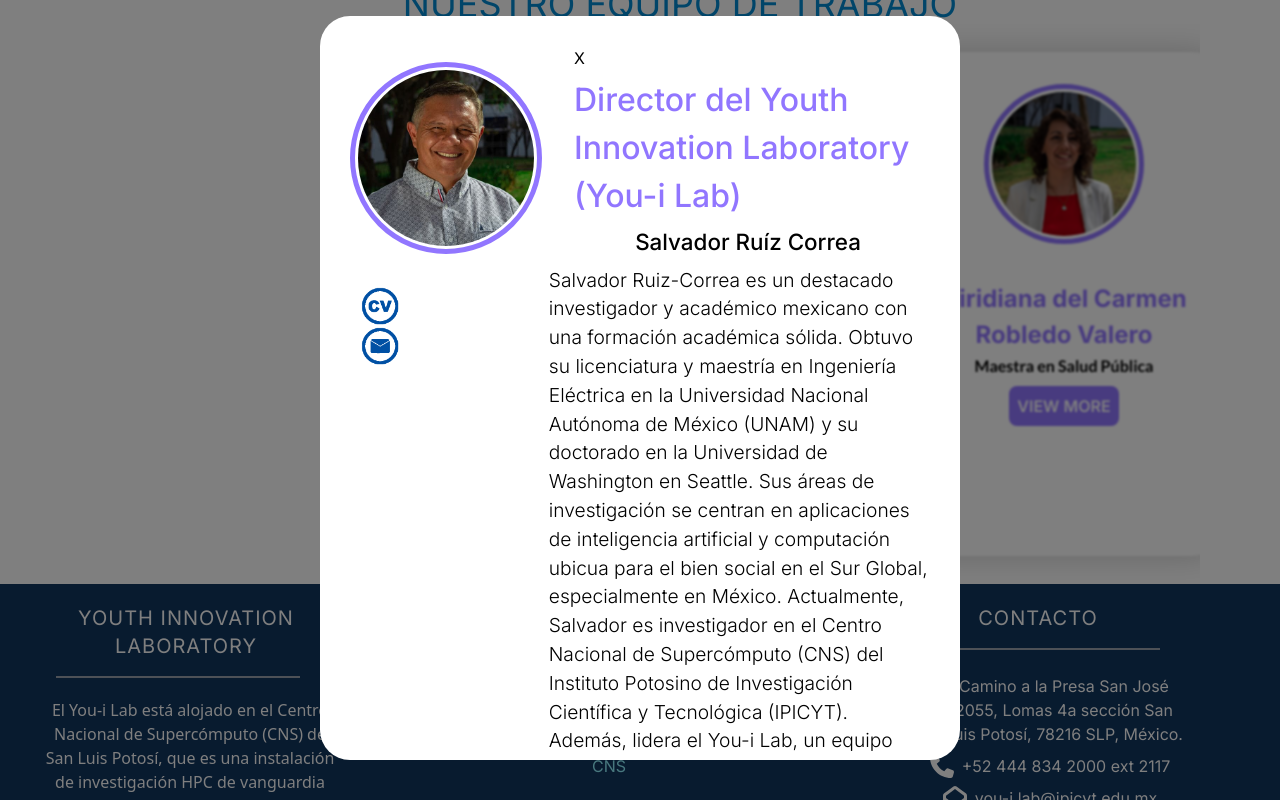
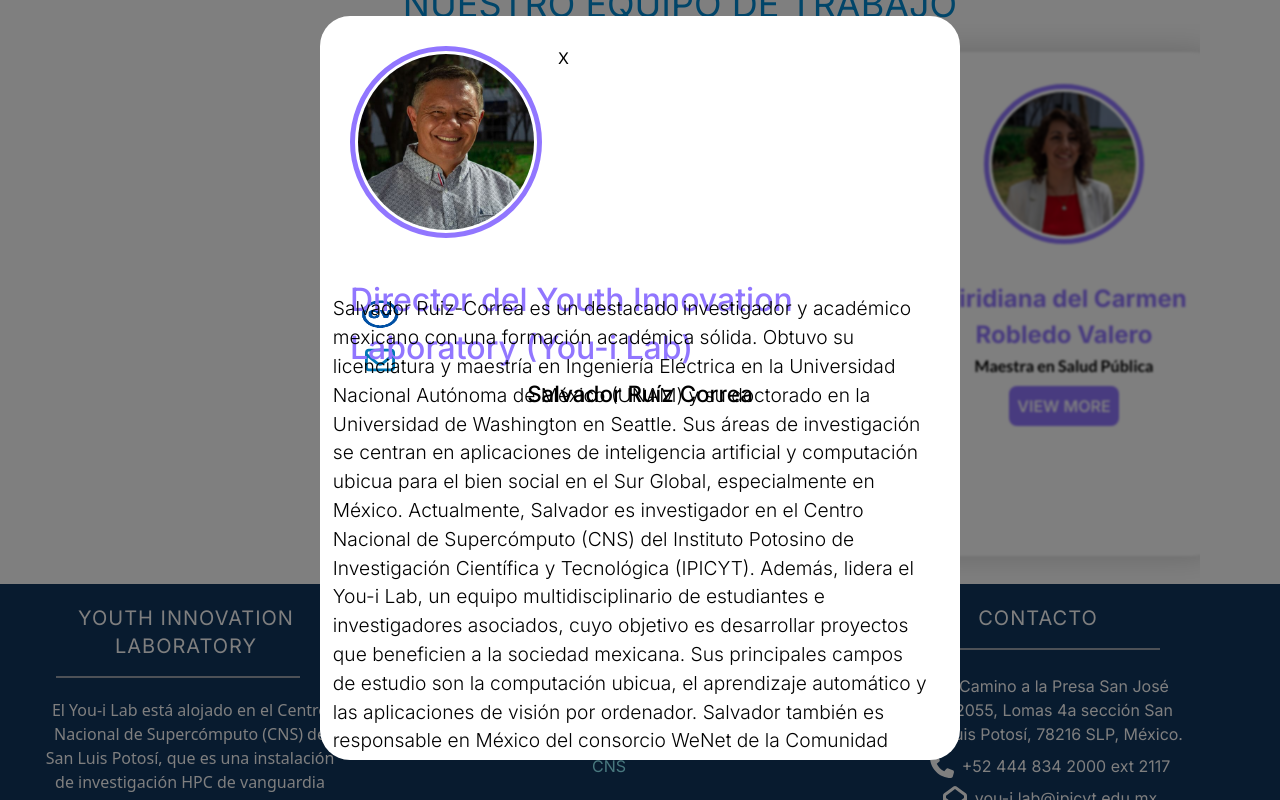
Before and after one commit to Martinvega17/you-ilab-next, a Next.js app: page /About in a window 1280 px wide. Both pictures are taken after a click on the element 680 px from the left and 1896 px from the top of the page. Shown: the part 1496-2296 px from the top of the page. Built offline with nearby package versions, Linux system fonts and the light colour scheme.

Commit message:
update modal

```diff
--- a/app/layout.js
+++ b/app/layout.js
@@ -3,6 +3,7 @@ import NavBar from '../components/NavBar'
 import Footer from '../components/Footer'
 import Provider from './providers'
 import { Inter } from 'next/font/google'
+
 const inter = Inter({ subsets: ['latin'] })
 
 export const metadata = {
--- a/app/styles/Modal.css
+++ b/app/styles/Modal.css
@@ -33,7 +33,7 @@
   background-color: #fff;
   border-radius: 30px;
   padding: 30px;
-  max-width: 50vw;
+  width: 50vw;
   max-height: 94vh;
   overflow: auto;
   margin: auto;
@@ -70,9 +70,14 @@
 
 /* Estilos para el contenido dentro del modal */
 .modal .card__content {
-  width: 60%;
+  max-width: 100%;
   float: left;
   clear: none;
+}
+
+.modal .card {
+  display: flex;
+  align-items: center;
 }
 
 /* Estilos para la imagen dentro del modal */
@@ -83,8 +88,8 @@
   border: 5px solid var(--color);
   padding: 3px;
   float: left;
-  margin: 1rem 2rem 2rem 0;
-  clear: left;
+  margin-right: 1rem;
+
 }
 
 /* Estilos para los títulos dentro del modal */
@@ -99,9 +104,10 @@
 
 /* Estilos para los nombres dentro del modal */
 .modal .card__name {
-  font-size: 1.4rem;
-  font-weight: 500;
-  margin-top: 0.2rem;
+    font-size: 1.4rem;
+    font-weight: 500;
+    margin-top: 0.2rem;
+
 }
 
 /* Estilos para el texto dentro del modal */
@@ -115,22 +121,33 @@
   margin-left: 2%;
   margin-right: 1.6em;
   text-align: left;
+  max-width: 100vh;
+  margin-top: 3rem;
+  clear: both;
 }
 
 /* Estilos para el contenedor de enlaces dentro del modal */
 .modal__links-container {
-  clear: both;
+  text-align: left;
+  float: left;
+
+
   margin-top: 1rem;
-  text-align: center;
-  width: 100%;
-  /* display: flex;  */
-  justify-content: center;
-  align-items: center;
-
 }
 
 /* Estilos para las imágenes dentro del contenedor */
-.modal__links-container img {
-  width: 40px;
-  margin: 0 10px;
+.modal__links-container {
+  text-align: left !important;
+  float: left !important;
+  clear: both !important;
+  width: 100% !important;
+  margin-top: -8rem !important;
 }
+
+
+.modal__links-container .icon {
+  width: 40px; /* Establece el tamaño deseado para los iconos */
+  margin: 0 10px; /* Ajusta el margen entre los iconos si es necesario */
+  height: 30px;
+  margin-top: 1rem;
+}
--- a/components/SwiperCarousel.jsx
+++ b/components/SwiperCarousel.jsx
@@ -10,8 +10,13 @@ import Modal from 'react-modal';
 import '@/styles/Modal.css';
 import Image from 'next/image';
 import { FontAwesomeIcon } from '@fortawesome/react-fontawesome';
+import { faLinkedin, faGithub } from '@fortawesome/free-brands-svg-icons';
+import { faEnvelope } from '@fortawesome/free-regular-svg-icons';
+
+
 import { library } from '@fortawesome/fontawesome-svg-core';
 import { fab } from '@fortawesome/free-brands-svg-icons';
+
 
 import cv from '@/assets/icons/perfil-cv.png'
 import ln from '@/assets/icons/perfil-linkedin.png'
@@ -106,26 +111,26 @@ const SwiperCarousel = () => {
                             <div className="modal__links-container">
                                 {expandedCard.cv && (
                                     <a href={expandedCard.cv} target="_blank" rel="noopener noreferrer">
-                                        <Image src={cv} alt="cv" />
+                                        <Image src={cv} alt="cv" className="icon" />
                                     </a>
                                 )}
                                 {expandedCard.email && (
                                     <a href={`mailto:${expandedCard.email}`}>
-                                        <Image src={email} alt="email" />
+                                        <FontAwesomeIcon icon={faEnvelope} style={{ color: "#0077B5" }} className="icon"/>
                                     </a>
                                 )}
                                 {expandedCard.linkedin && (
                                     <a href={expandedCard.linkedin} target="_blank" rel="noopener noreferrer">
-
-                                        <FontAwesomeIcon icon={['fab', 'linkedin']} style={{ color: "#0077b5" }} />
+                                        <FontAwesomeIcon icon={faLinkedin} style={{ color: "#0077B5" }} className="icon" />
                                     </a>
                                 )}
-                                {expandedCard.linkedin && (
-                                    <a href={expandedCard.linkedin} target="_blank" rel="noopener noreferrer">
-                                        <FontAwesomeIcon icon={faLinkedin} style={{ color: "#0077B5" }} />
+                                {expandedCard.github && (
+                                    <a href={expandedCard.github} target="_blank" rel="noopener noreferrer">
+                                        <FontAwesomeIcon icon={faGithub} style={{ color: "#171515" }} className="icon" />
                                     </a>
                                 )}
                             </div>
+
                         </>
                     )}
                 </div>
--- a/package.json
+++ b/package.json
@@ -11,6 +11,7 @@
   "dependencies": {
     "@fortawesome/fontawesome-svg-core": "^6.4.2",
     "@fortawesome/free-brands-svg-icons": "^6.4.2",
+    "@fortawesome/free-regular-svg-icons": "^6.4.2",
     "@fortawesome/free-solid-svg-icons": "^6.4.2",
     "@fortawesome/react-fontawesome": "^0.2.0",
     "@supercharge/request-ip": "^1.2.0",
```
Also changed, not shown: 1 other file (tests, documents, lock files or other folders).
